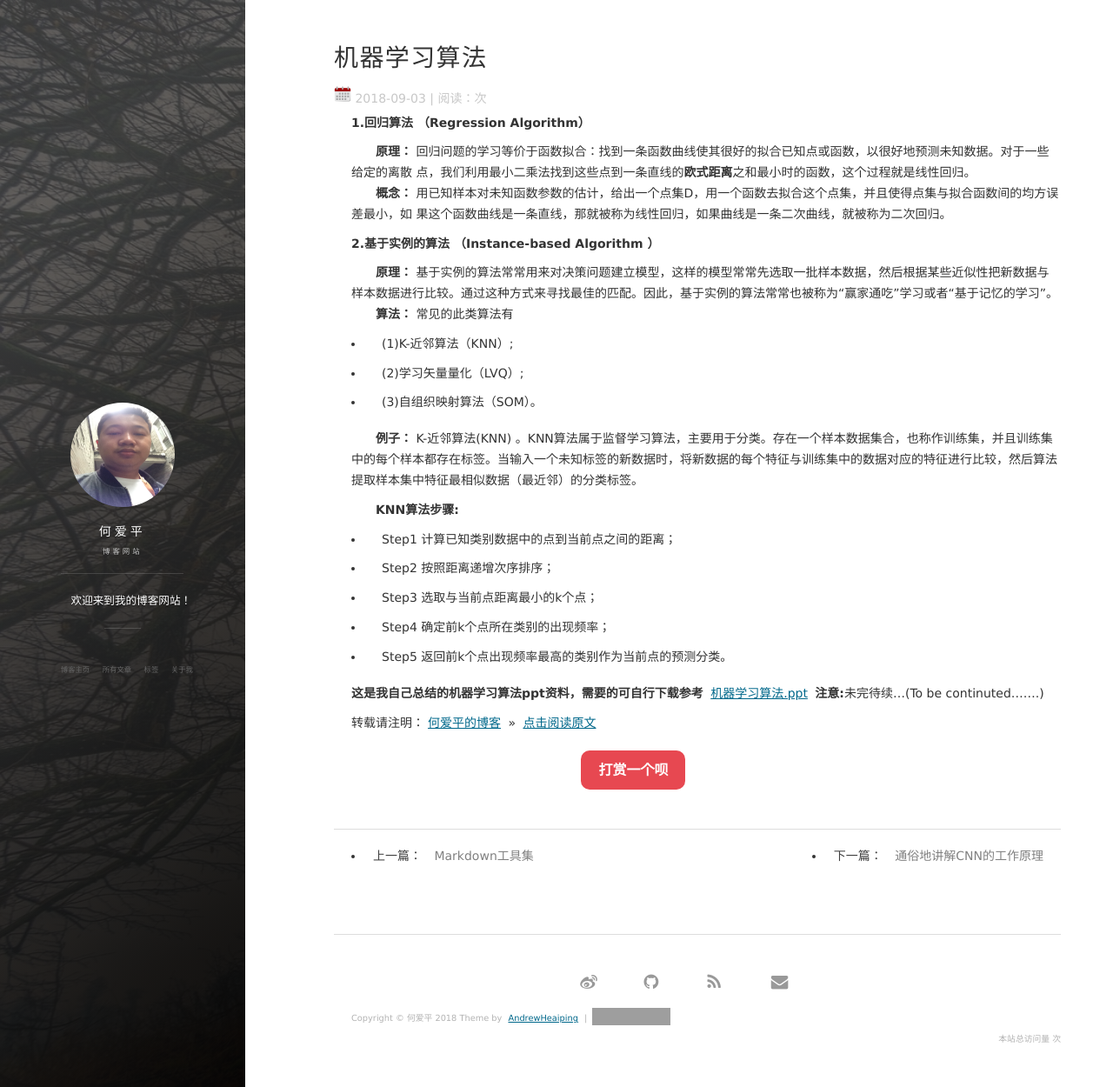
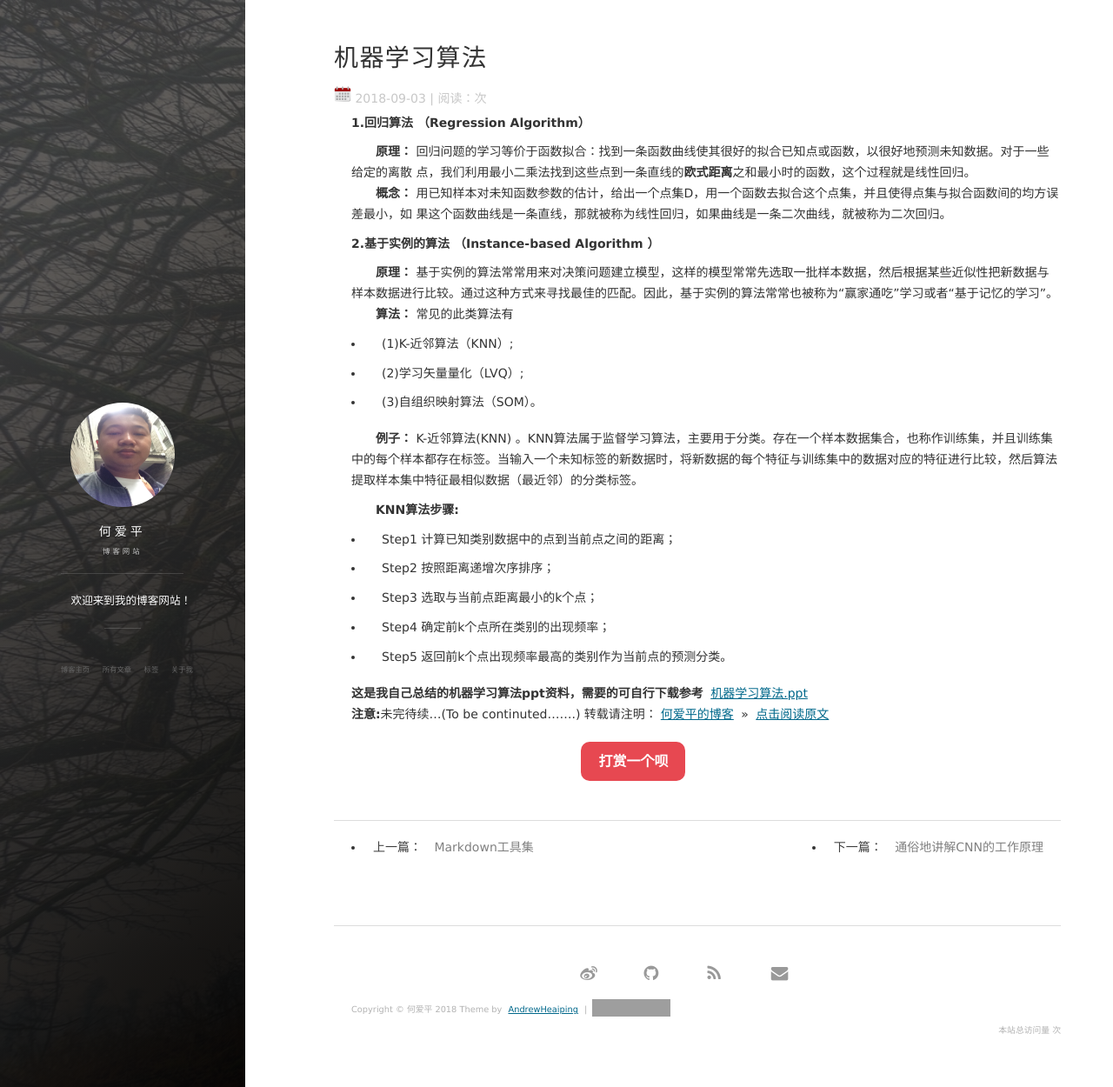
Before and after one commit to AndrewHeaiping/AndrewHeaiping.github.io., a Jekyll site: the page built from _posts/2018-09-03-MachineLearningAlgorithm.md, in a window 1280 px wide and 1250 px high. Shown: the whole window at 87% size. Built offline with Jekyll 4.4.1, drawn with Linux system fonts in a browser that asks for light colours; nearby versions of some CDN libraries; comment, search, counter and statistics services are not loaded; grey boxes are pictures that could not be loaded.

```diff
--- a/_posts/2018-09-03-MachineLearningAlgorithm.md
+++ b/_posts/2018-09-03-MachineLearningAlgorithm.md
@@ -46,7 +46,6 @@ tag: 机器学习
 
 **这是我自己总结的机器学习算法ppt资料，需要的可自行下载参考**
 [机器学习算法.ppt](https://github.com/AndrewHeaiping/DownloadFiles/blob/master/%E6%9C%BA%E5%99%A8%E5%AD%A6%E4%B9%A0%E7%AE%97%E6%B3%95.pptx?raw=true)
-   **注意:**未完待续...(To be continuted.......)
 <br>
-
+**注意:**未完待续...(To be continuted.......)
 转载请注明：[何爱平的博客](http://AndrewHeaiping.github.io) » [点击阅读原文](https://www.heaiping.cn/2018/09/MachineLearningAlgorithm/)
```
